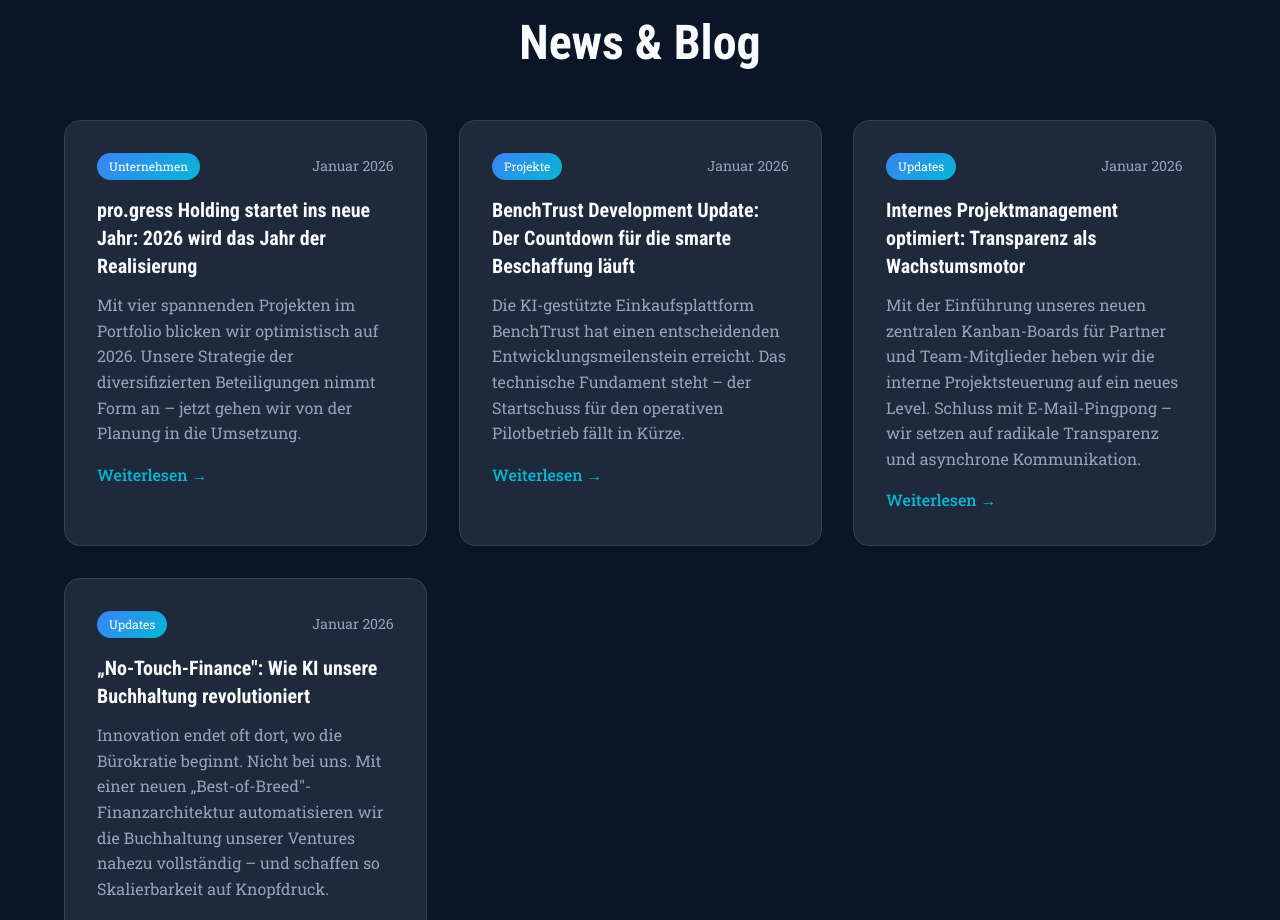
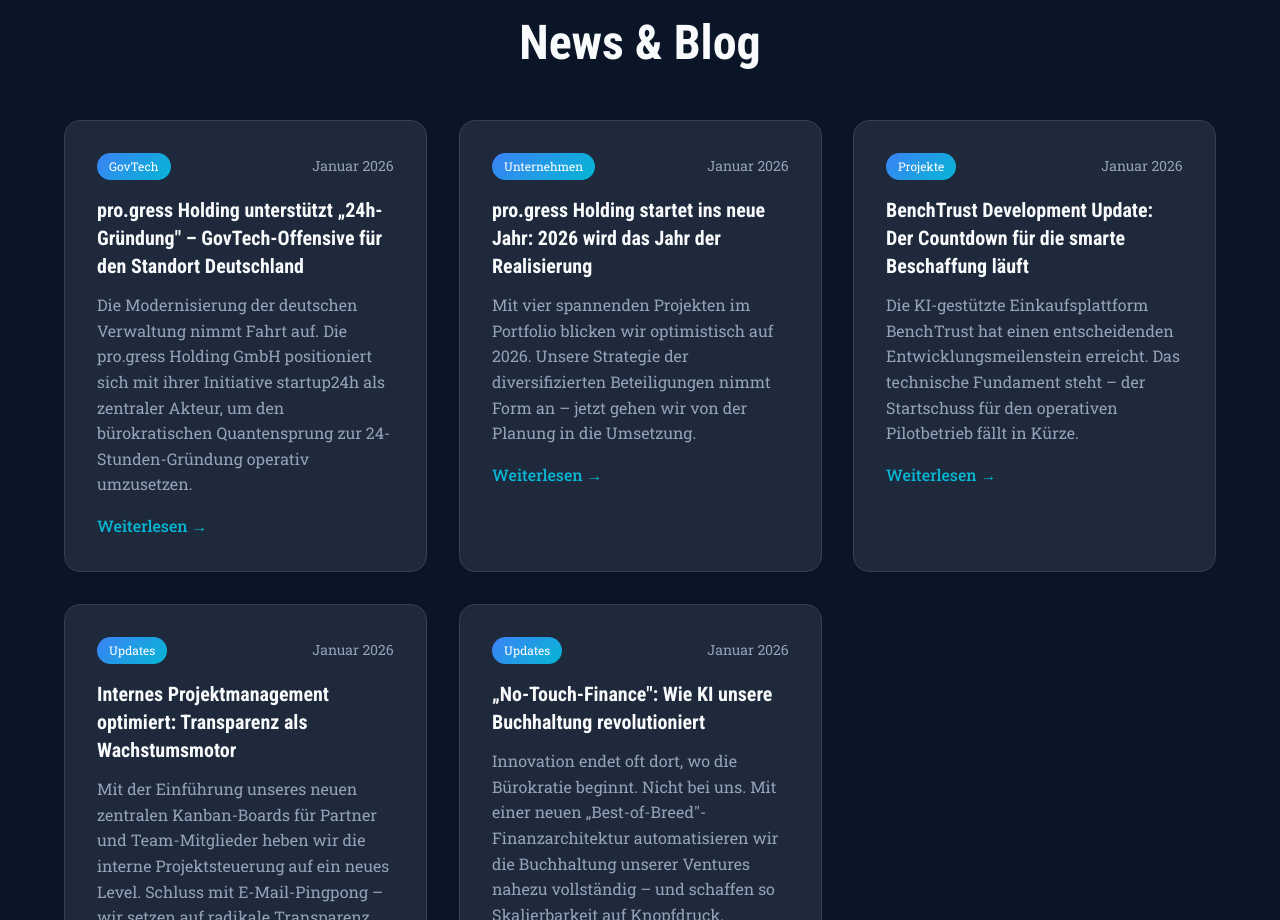
Before and after one commit to HolgerSchmeding/progress-holding, a React (Vite) app: page / in a window 1280 px wide. Shown: the part 3300-4220 px from the top of the page. Built offline with nearby package versions, Linux system fonts and the light colour scheme.

Commit message:
Add news article: 24h-Gründung GovTech-Offensive

```diff
--- a/src/App.tsx
+++ b/src/App.tsx
@@ -452,6 +452,40 @@
 
 const newsData: NewsItem[] = [
   {
+    id: 5,
+    date: 'Januar 2026',
+    title: 'pro.gress Holding unterstützt „24h-Gründung" – GovTech-Offensive für den Standort Deutschland',
+    excerpt: 'Die Modernisierung der deutschen Verwaltung nimmt Fahrt auf. Die pro.gress Holding GmbH positioniert sich mit ihrer Initiative startup24h als zentraler Akteur, um den bürokratischen Quantensprung zur 24-Stunden-Gründung operativ umzusetzen.',
+    category: 'GovTech',
+    fullContent: `Baden-Baden, Januar 2026 – Die Modernisierung der deutschen Verwaltung nimmt Fahrt auf. Das Bundesministerium für Digitales und Staatsmodernisierung (BMDS) unter Minister Karsten Wildberger (CDU) hat die digitale Unternehmensgründung innerhalb von 24 Stunden zu einem Leuchtturmprojekt erklärt. Die pro.gress Holding GmbH positioniert sich mit ihrer Initiative startup24h als zentraler Akteur, um diesen bürokratischen Quantensprung operativ umzusetzen.
+
+**Antwort auf den bürokratischen Reformdruck**
+
+Deutschland steht aktuell vor einer massiven Hürde: Während internationale Vorbilder wie Estland Gründungen in Rekordzeit ermöglichen, dauert der Prozess hierzulande im Schnitt vier bis sechs Wochen. Drei Viertel aller Gründer:innen sehen im Abbau dieser Bürokratie die wichtigste politische Priorität.
+
+Das geplante Gründungsbeschleunigungsgesetz soll nun den rechtlichen Rahmen schaffen, um die langwierigen, fragmentierten Prozesse durch eine teilautomatisierte, digitale Lösung zu ersetzen.
+
+**startup24h: Die Brücke zur 24-Stunden-Gründung**
+
+Die Initiative startup24h der pro.gress Holding greift die Ziele des Ministeriums direkt auf. Als „AI-First"-Plattform ist sie darauf ausgelegt, die föderale Verantwortungsteilung zwischen Bund, Ländern und Kommunen technisch zu überbrücken.
+
+**Orchestrierung statt Silos:** Die Plattform nutzt einen „Dachantrag", der alle relevanten Verfahren – vom Notartermin bis zur Gewerbeanmeldung – parallel anstößt.
+
+**Automatisierung durch KI:** Durch den Einsatz von Künstlicher Intelligenz werden strukturierte Daten geschaffen, die vollautomatisierte Antragsprozesse erst ermöglichen.
+
+**Once-Only-Prinzip:** Durch die Anbindung an das Nationale Once-Only-Technical-System (NOOTS) müssen Nachweise nur noch einmal eingereicht werden.
+
+**Europäische Dimension: EUDI-Wallet und Binnenmarkt**
+
+Die deutsche Initiative bettet sich in ein größeres europäisches Bestreben ein. Ziel ist es, die Hürden im Binnenmarkt abzubauen und langfristig eine EU-weite Unternehmensgründung innerhalb kürzester Zeit zu ermöglichen. Die Nutzung der EUDI-Wallet (European Digital Identity) spielt hierbei eine Schlüsselrolle, um Identitätsprüfungen und digitale Signaturen grenzüberschreitend sicherzustellen.
+
+**Fazit**
+
+Für die pro.gress Holding ist startup24h mehr als ein Geschäftsmodell – es ist ein aktiver Beitrag zur Staatsmodernisierung. Durch die Verknüpfung von moderner GovTech-Infrastruktur mit den politischen Zielen des BMDS wird die Vision einer „Gründung in 24 Stunden" von der Theorie in die Praxis überführt.
+
+*Das pro.gress Team*`
+  },
+  {
     id: 1,
     date: 'Januar 2026',
     title: 'pro.gress Holding startet ins neue Jahr: 2026 wird das Jahr der Realisierung',
```
